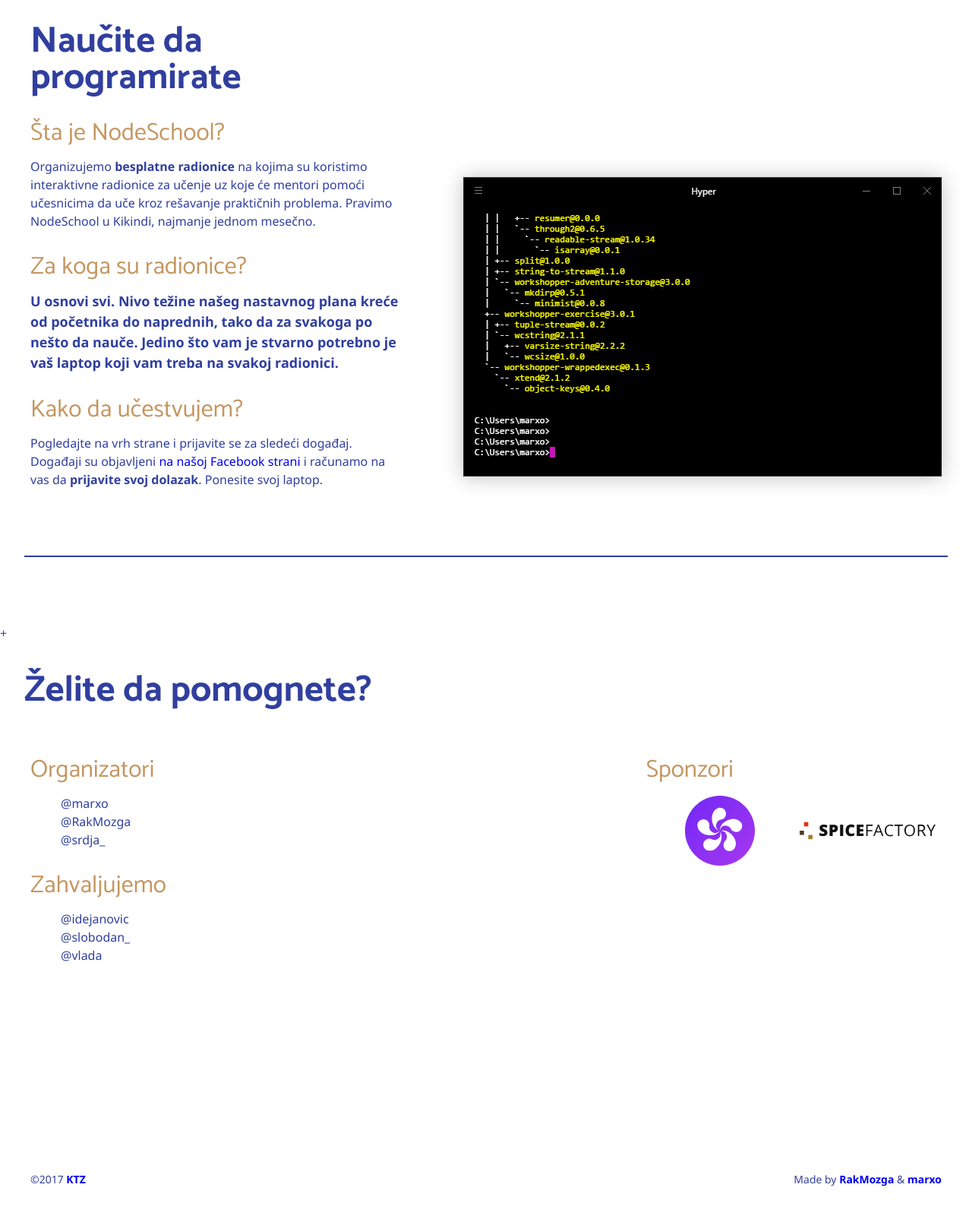
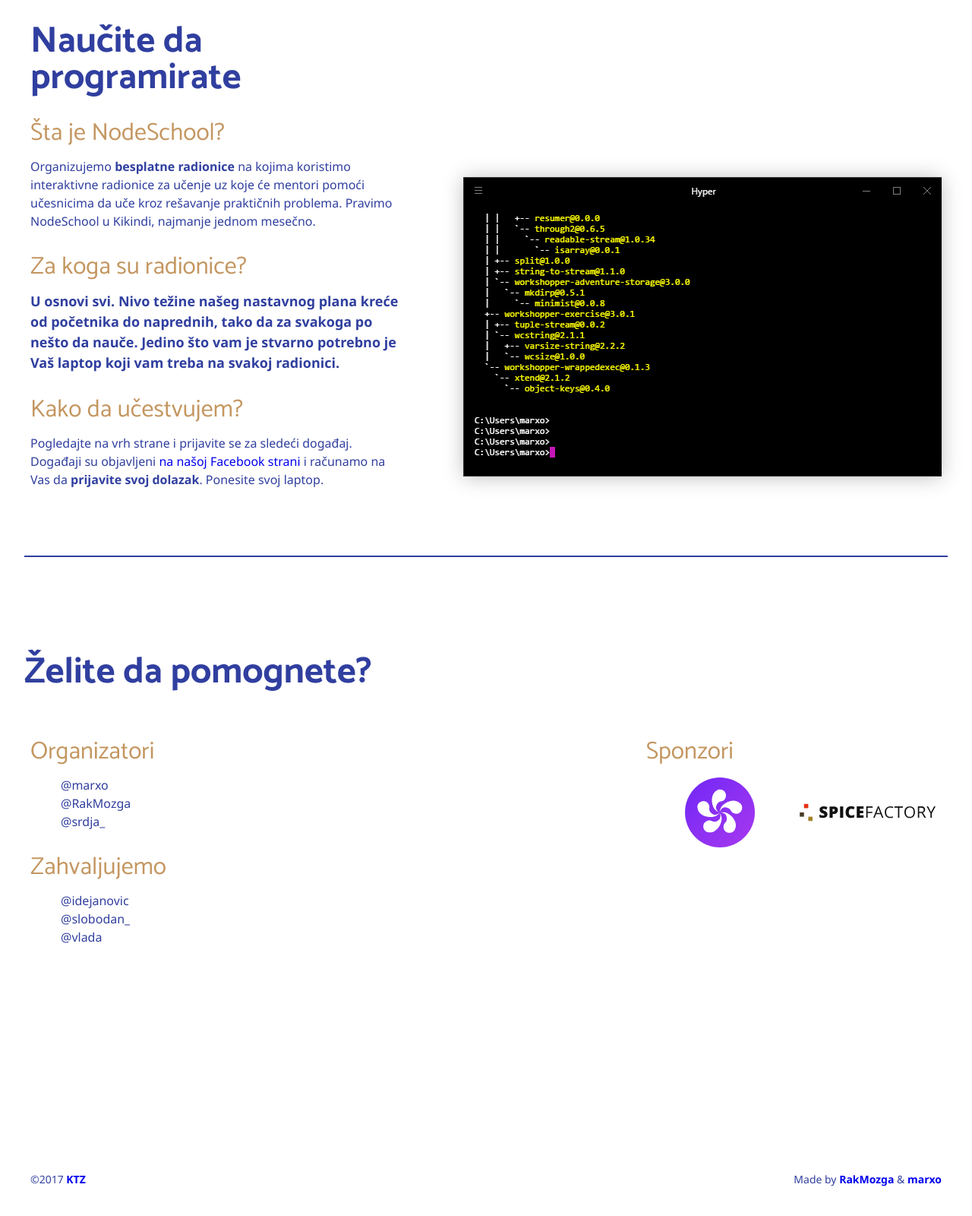
Before and after one commit to ktzkikinda/nodeschool, a plain HTML site: page index.html in a window 1280 px wide. Shown: the part 889-2489 px from the top of the page at 76% size. Drawn offline with Linux system fonts and the light colour scheme.

Commit message:
Beautify
Beautify

```diff
--- a/index.html
+++ b/index.html
@@ -1,19 +1,25 @@
 <!DOCTYPE html>
-<html lang="en">
+<html lang="sr">
 
 <head>
+    <!-- Basic config. -->
+    <title>Nodeschool.io</title>
     <meta charset="UTF-8">
+    <meta name="theme-color" conent="#303f9f">
+    <meta name="keywords" content="nodeschool kikinda srbija serbia србија vojvodina војводина">
+    <meta name="viewport" content="width=device-width, initial-scale=1.0">
+    <meta http-equiv="X-UA-Compatible" content="IE=edge">
+
+    <!-- CSS -->
     <link href="https://fonts.googleapis.com/css?family=Catamaran:300,400,700" rel="stylesheet">
-    <meta name="viewport" content="width=device-width, initial-scale=1.0">
     <link rel="stylesheet" href="canonical.min.css">
-    <meta http-equiv="X-UA-Compatible" content="ie=edge">
     <link rel="stylesheet" href="flexboxgrid.css">
-    <title>Nodeschool.io</title>
     <link rel="stylesheet" type="text/css" href="main.css">
 </head>
 
 <body>
 
+    <!-- Landing page -->
     <section class="row center-xs  middle-xs poz" id="hero">
         <div class="col-xs-12 col-sm-6">
             <img class="logo" src="kik.png" alt="bajo">
@@ -23,22 +29,26 @@
             <a class="button" href="">Potvrdi dolazak</a>
         </div>
     </section>
+
+    <!-- Sektor 2 -->
     <div class="container">
         <section class="row sect2" id="hero2">
             <div class="col-xs-12 col-sm-5">
                 <h2>Naučite da programirate</h2>
                 <h3>Šta je NodeSchool?</h3>
-                <p>Organizujemo <b>besplatne radionice</b> na kojima su koristimo interaktivne radionice za učenje uz koje će mentori pomoći učesnicima da uče kroz rešavanje praktičnih problema. Pravimo NodeSchool u Kikindi, najmanje jednom mesečno.</p>
+                <p>Organizujemo <b>besplatne radionice</b> na kojima koristimo interaktivne radionice za učenje uz koje će mentori pomoći učesnicima da uče kroz rešavanje praktičnih problema. Pravimo NodeSchool u Kikindi, najmanje jednom mesečno.</p>
                 <h3>Za koga su radionice?</h3>
-                <p>U osnovi svi. Nivo težine našeg nastavnog plana kreće od početnika do naprednih, tako da za svakoga po nešto da nauče. Jedino što vam je stvarno potrebno je <b>vaš laptop</b> koji vam treba na svakoj radionici.</p>
+                <p>U osnovi svi. Nivo težine našeg nastavnog plana kreće od početnika do naprednih, tako da za svakoga po nešto da nauče. Jedino što vam je stvarno potrebno je <b>Vaš laptop</b> koji vam treba na svakoj radionici.</p>
                 <h3>Kako da učestvujem?</h3>
-                <p>Pogledajte na vrh strane i prijavite se za sledeći događaj. Događaji su objavljeni <a href="https://facebook.com/ktz.rs">na našoj Facebook strani</a> i računamo na vas da <b>prijavite svoj dolazak</b>. Ponesite svoj laptop.
+                <p>Pogledajte na vrh strane i prijavite se za sledeći događaj. Događaji su objavljeni <a href="https://facebook.com/ktz.rs">na našoj Facebook strani</a> i računamo na Vas da <b>prijavite svoj dolazak</b>. Ponesite svoj laptop.
                 </p>
             </div>
 
+            <!-- Learnyounode gif -->
             <div class="col-xs-12 col-sm-7 center-xs end-sm middle-xs bottom-md between-xs flegz">
                 <img src="assets/images/learnyounode.gif" alt="Learnyounode workshopper animation" class="anim">
             </div>
+
     </div>
     </section>
 
@@ -46,14 +56,14 @@
         <hr>
     </div>
 
-    <section class=" sect3" id="hero3">+
+    <!-- Sektor 3 -->
+    <section class="sect3" id="hero3">
         <div class="container">
             <div class="row">
                 <h2>Želite da pomognete?</h2>
             </div>
             <div class="row">
                 <div class="col-xs-12 col-sm-8">
-
                     <h3>Organizatori</h3>
                     <ul class="nav-bottom">
                         <li>@marxo</li>
@@ -78,20 +88,18 @@
                         <div class="sponzor-logo col-xs-6 center-xs">
                             <img src="assets/images/spicefactory.svg" alt="Spice Factory">
                         </div>
-
                     </div>
                 </div>
             </div>
         </div>
     </section>
+
     <footer>
         <div class="container row futer">
             <div class="col-xs-6">©2017 <b><a href="https://www.facebook.com/ktz.rs/">KTZ</a> </b></div>
-       <div class="col-xs-6 desno"> Made by <b><a href="https://www.facebook.com/RakMoyga">RakMozga</a></b>
-       &
-       <b> <a href="https://www.facebook.com/marxo">marxo </a></b>
-        </div>
-
+            <div class="col-xs-6 desno"> Made by <b><a href="https://www.facebook.com/RakMoyga">RakMozga</a></b> &
+                <b> <a href="https://www.facebook.com/marxo">marxo</a></b>
+            </div>
         </div>
     </footer>
 
```
